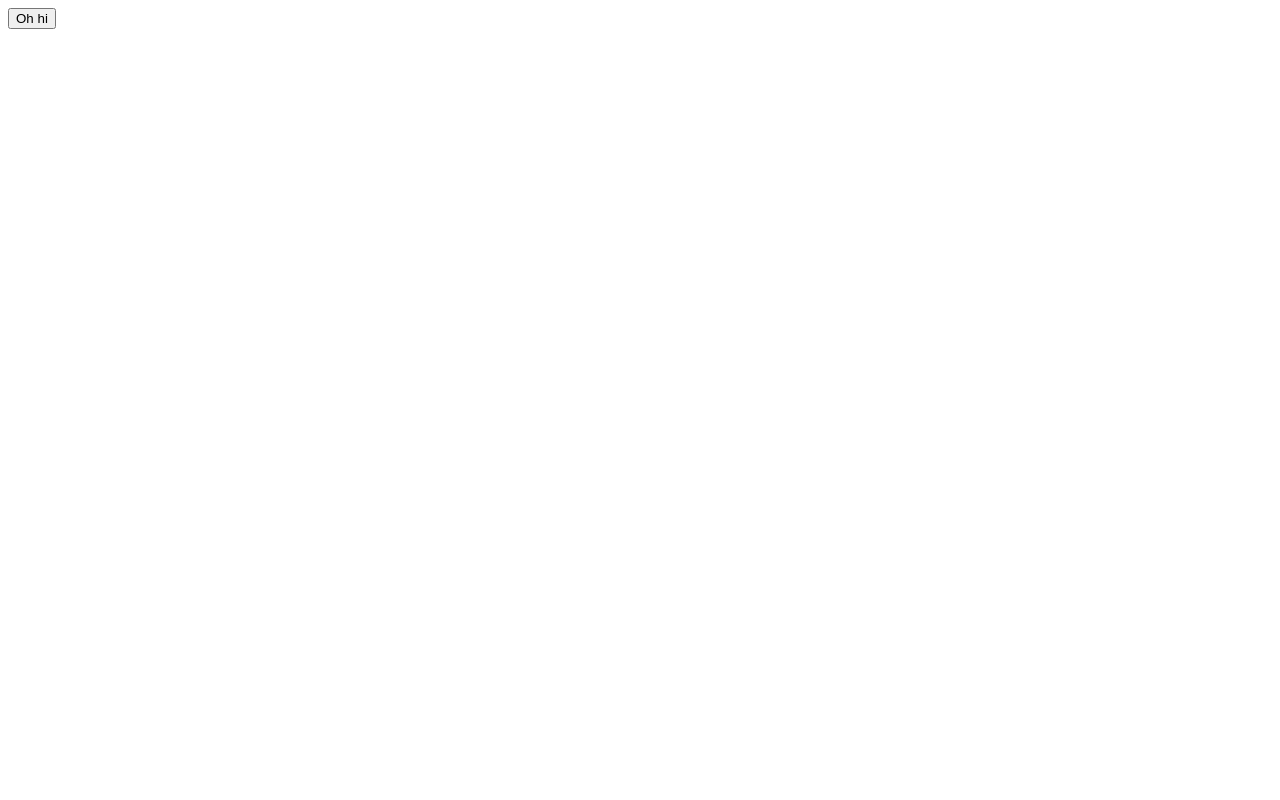
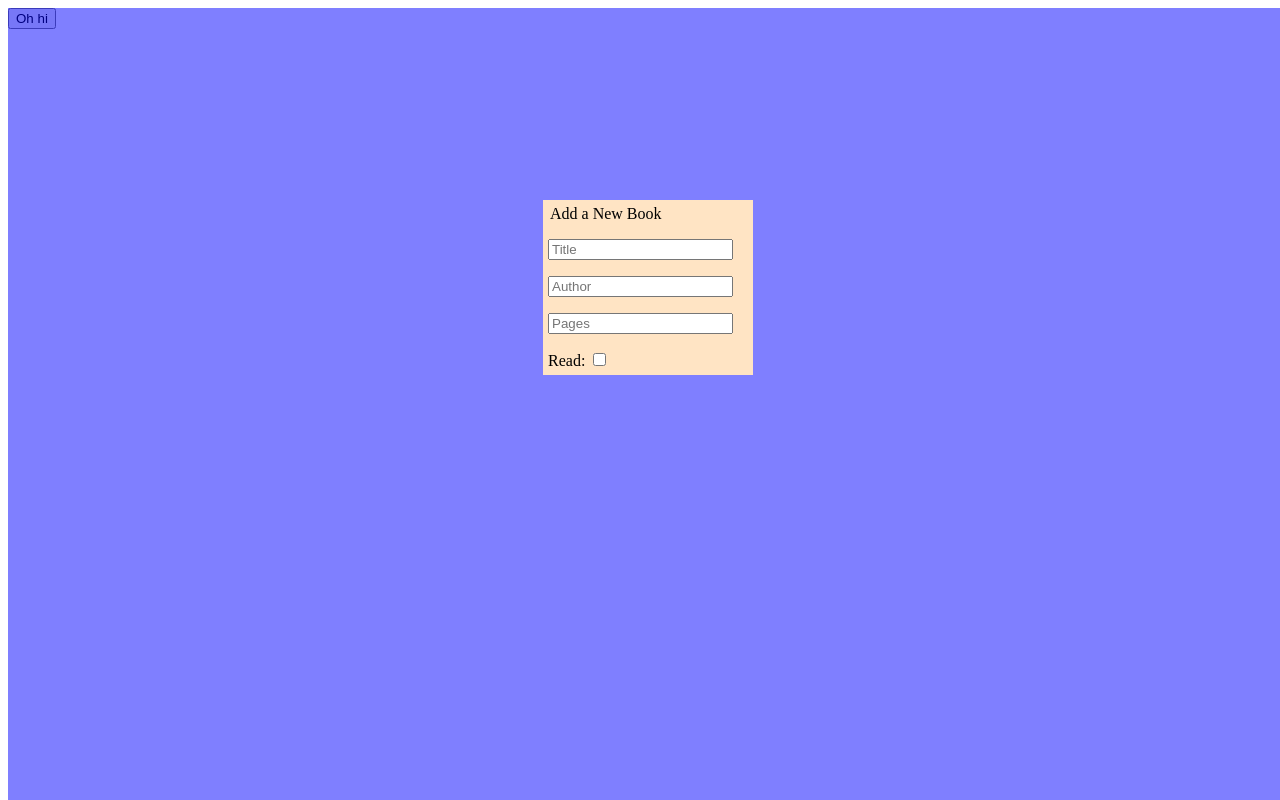
Before and after one commit to ScottCRed/Library, a plain HTML site: page index.html in a window 1280 px wide. Drawn offline with Linux system fonts and the light colour scheme.

Commit message:
Add initial container for book information input and styles for appropriate visability

```diff
--- a/index.html
+++ b/index.html
@@ -9,6 +9,19 @@
     <title>Library</title>
 </head>
 <body>
+    <div class = 'test'>
+        <form id="form" action="">
+            <legend>Add a New Book</legend>
+            <div id="textInput">
+                <p><input type="text" id="title" name="title" placeholder="Title"></p>
+                <p><input type="text" id="author" name="author" placeholder="Author"></p>
+                <p><input type="number" id="pages" name="pages" placeholder="Pages"></p>
+                <div class="confirmRead">
+                    <label> Read:</label>
+                    <input type='checkbox' id='read' value='yes'></div>
+            </div>
+        </form>
+    </div>
 
     <div id="container">
         <button class="add">Oh hi</button>
--- a/script.js
+++ b/script.js
@@ -21,7 +21,13 @@ console.log(book1);
 console.log(book1.info())
 
 function infoPrompt () {
-  console.log('eat a dick')
+  const container = document.querySelector('#container');
+    const infoBox = document.createElement('div');
+    infoBox.classList.add('infoBox');
+    infoBox.textContent = "Oh hi!"
+
+    container.appendChild(infoBox)
+  console.log('div goes here')
 }
 
 function addBook () {
--- a/style.css
+++ b/style.css
@@ -0,0 +1,17 @@
+.test {
+    display: block;
+    position: fixed;
+    z-index: 1;
+    width: 100%;
+    height: 100%;
+    background-color: rgb(0, 0, 255, 0.5);
+}
+
+#form {
+    background-color: bisque;
+    display: flex;
+    flex-direction: column;
+    width: 200px;
+    margin: 15% auto;
+    padding: 5px;
+}
```
